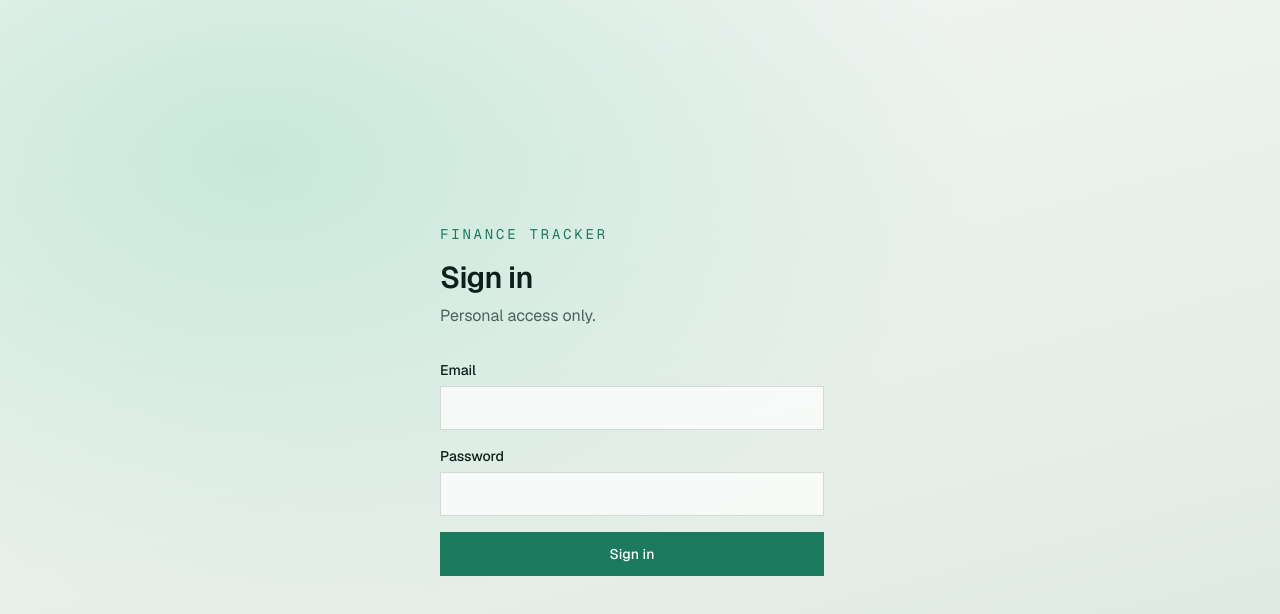
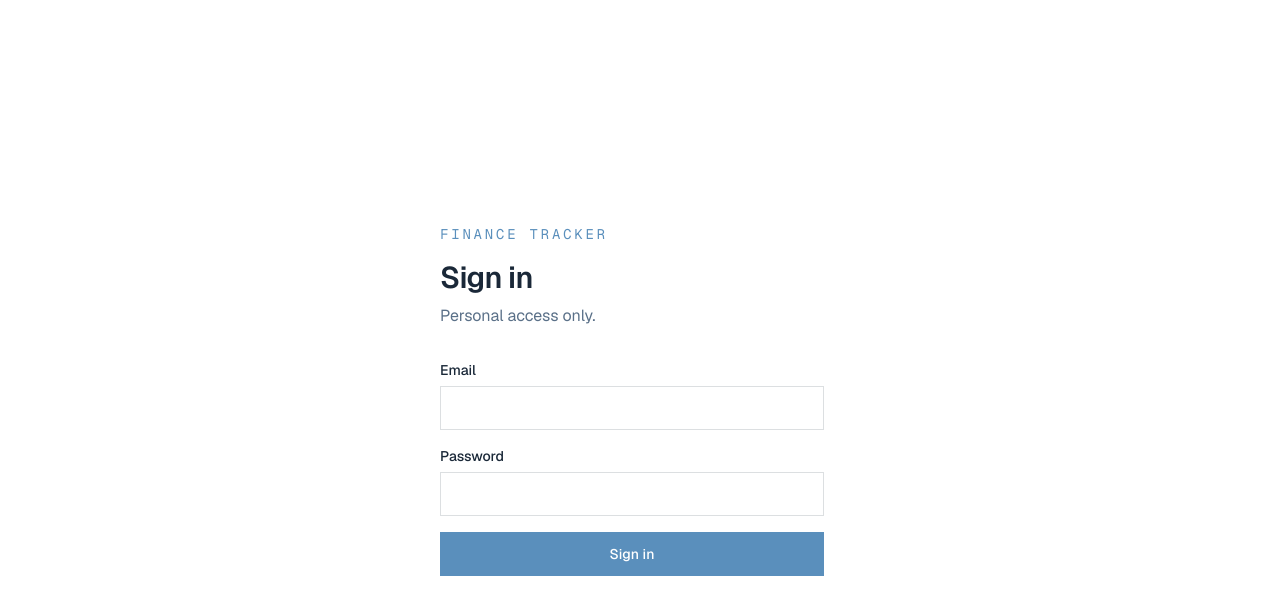
Before and after one commit to allyssapascual/finance-tracker, a Next.js app: page /login in a window 1280 px wide. Shown: the top 614 px of the page. Built offline with nearby package versions, Linux system fonts and the light colour scheme.

Commit message:
UI tidies

```diff
--- a/src/app/globals.css
+++ b/src/app/globals.css
@@ -1,12 +1,14 @@
 @import "tailwindcss";
 
 :root {
-  --background: #f3f6f4;
-  --foreground: #0f1f1a;
-  --muted: #4a635a;
-  --accent: #1a7a5c;
-  --accent-soft: #d8efe6;
-  --surface: rgba(255, 255, 255, 0.72);
+  --background: #ffffff;
+  --foreground: #1a2838;
+  --muted: #5a7088;
+  --accent: #5a8fbc;
+  --accent-hover: #4578a3;
+  --accent-soft: #e8f1f8;
+  --surface: #ffffff;
+  --panel: #f4f8fc;
 }
 
 @theme inline {
@@ -14,8 +16,10 @@
   --color-foreground: var(--foreground);
   --color-muted: var(--muted);
   --color-accent: var(--accent);
+  --color-accent-hover: var(--accent-hover);
   --color-accent-soft: var(--accent-soft);
   --color-surface: var(--surface);
+  --color-panel: var(--panel);
   --font-sans: var(--font-geist-sans);
   --font-mono: var(--font-geist-mono);
 }
@@ -25,39 +29,3 @@ body {
   color: var(--foreground);
   font-family: var(--font-geist-sans), ui-sans-serif, sans-serif;
 }
-
-@keyframes rise {
-  from {
-    opacity: 0;
-    transform: translateY(18px);
-  }
-  to {
-    opacity: 1;
-    transform: translateY(0);
-  }
-}
-
-@keyframes drift {
-  from {
-    transform: translate3d(0, 0, 0) scale(1);
-  }
-  to {
-    transform: translate3d(24px, -18px, 0) scale(1.06);
-  }
-}
-
-.animate-rise {
-  animation: rise 0.8s ease-out both;
-}
-
-.animate-rise-delayed {
-  animation: rise 0.8s ease-out 0.15s both;
-}
-
-.animate-rise-late {
-  animation: rise 0.8s ease-out 0.3s both;
-}
-
-.animate-drift {
-  animation: drift 14s ease-in-out infinite alternate;
-}
--- a/src/app/login/page.tsx
+++ b/src/app/login/page.tsx
@@ -2,11 +2,7 @@ import { LoginForm } from "@/components/login-form";
 
 export default function LoginPage() {
   return (
-    <div className="relative flex min-h-full flex-1 flex-col">
-      <div
-        aria-hidden
-        className="pointer-events-none absolute inset-0 bg-[radial-gradient(ellipse_at_20%_20%,#c8e8db_0%,transparent_50%),linear-gradient(165deg,#f3f6f4_0%,#e7efe9_55%,#dce8e1_100%)]"
-      />
+    <div className="relative flex min-h-full flex-1 flex-col bg-white">
       <main className="relative z-10 mx-auto flex w-full max-w-md flex-1 flex-col justify-center px-6 py-16">
         <p className="font-mono text-sm tracking-[0.2em] text-accent uppercase">
           Finance Tracker
--- a/src/components/fund-items.tsx
+++ b/src/components/fund-items.tsx
@@ -109,7 +109,7 @@ function FundForm({
         <button
           type="submit"
           disabled={pending}
-          className="h-10 flex-1 bg-accent text-sm font-medium text-white hover:bg-[#146349] disabled:opacity-60"
+          className="h-10 flex-1 bg-accent text-sm font-medium text-white hover:bg-accent-hover disabled:opacity-60"
         >
           {pending ? "Saving…" : initial ? "Save" : "Add"}
         </button>
@@ -166,7 +166,7 @@ export function FundItemsTable({
             setEditingId(null);
             setAdding(true);
           }}
-          className="h-9 bg-accent px-3 text-sm font-medium text-white hover:bg-[#146349]"
+          className="h-9 bg-accent px-3 text-sm font-medium text-white hover:bg-accent-hover"
         >
           Add {kind === "savings" ? "saving" : "investment"}
         </button>
--- a/src/components/login-form.tsx
+++ b/src/components/login-form.tsx
@@ -39,7 +39,7 @@ export function LoginForm() {
       <button
         type="submit"
         disabled={pending}
-        className="h-11 bg-accent text-sm font-medium text-white transition-colors hover:bg-[#146349] disabled:opacity-60"
+        className="h-11 bg-accent text-sm font-medium text-white transition-colors hover:bg-accent-hover disabled:opacity-60"
       >
         {pending ? "Signing in…" : "Sign in"}
       </button>
--- /dev/null
+++ b/src/components/month-nav.tsx
@@ -0,0 +1,68 @@
+"use client";
+
+import Link from "next/link";
+import { useRouter } from "next/navigation";
+import {
+  currentYearMonth,
+  monthLabel,
+  shiftYearMonth,
+} from "@/lib/finance/constants";
+
+type MonthNavProps = {
+  ym: string;
+};
+
+export function MonthNav({ ym }: MonthNavProps) {
+  const router = useRouter();
+  const prev = shiftYearMonth(ym, -1);
+  const next = shiftYearMonth(ym, 1);
+  const thisMonth = currentYearMonth();
+  const isCurrent = ym === thisMonth;
+
+  return (
+    <div className="mt-4 flex flex-wrap items-center gap-2">
+      <Link
+        href={`/months/${prev}`}
+        className="inline-flex h-10 w-10 items-center justify-center border border-foreground/15 bg-surface text-foreground hover:border-foreground/30"
+        aria-label={`Previous month, ${monthLabel(prev)}`}
+        title={monthLabel(prev)}
+      >
+        ←
+      </Link>
+
+      <label className="sr-only" htmlFor="month-picker">
+        Jump to month
+      </label>
+      <input
+        id="month-picker"
+        type="month"
+        value={ym}
+        onChange={(e) => {
+          const value = e.target.value;
+          if (/^\d{4}-\d{2}$/.test(value)) {
+            router.push(`/months/${value}`);
+          }
+        }}
+        className="h-10 border border-foreground/15 bg-surface px-3 text-sm text-foreground outline-none focus:border-accent"
+      />
+
+      <Link
+        href={`/months/${next}`}
+        className="inline-flex h-10 w-10 items-center justify-center border border-foreground/15 bg-surface text-foreground hover:border-foreground/30"
+        aria-label={`Next month, ${monthLabel(next)}`}
+        title={monthLabel(next)}
+      >
+        →
+      </Link>
+
+      {!isCurrent ? (
+        <Link
+          href={`/months/${thisMonth}`}
+          className="inline-flex h-10 items-center border border-foreground/15 bg-surface px-3 text-sm font-medium text-foreground hover:border-foreground/30"
+        >
+          This month
+        </Link>
+      ) : null}
+    </div>
+  );
+}
--- a/src/components/month-setup.tsx
+++ b/src/components/month-setup.tsx
@@ -113,7 +113,7 @@ export function MonthSetupForm({
         <button
           type="submit"
           disabled={pending}
-          className="h-11 flex-1 bg-accent text-sm font-medium text-white hover:bg-[#146349] disabled:opacity-60"
+          className="h-11 flex-1 bg-accent text-sm font-medium text-white hover:bg-accent-hover disabled:opacity-60"
         >
           {pending ? "Saving…" : "Save month setup"}
         </button>
@@ -156,7 +156,7 @@ export function MonthSetupPanel({
         className="absolute inset-0 bg-foreground/20"
         onClick={onClose}
       />
-      <aside className="relative z-10 flex h-full w-full max-w-md flex-col border-l border-foreground/10 bg-[#f7faf8] shadow-xl">
+      <aside className="relative z-10 flex h-full w-full max-w-md flex-col border-l border-foreground/10 bg-panel shadow-xl">
         <div className="flex items-center justify-between border-b border-foreground/10 px-5 py-4">
           <h2 className="text-lg font-semibold tracking-tight">Setup month</h2>
           <button
--- a/src/components/spending-form.tsx
+++ b/src/components/spending-form.tsx
@@ -132,7 +132,7 @@ export function SpendingForm({
         <button
           type="submit"
           disabled={pending}
-          className="h-11 flex-1 bg-accent text-sm font-medium text-white hover:bg-[#146349] disabled:opacity-60"
+          className="h-11 flex-1 bg-accent text-sm font-medium text-white hover:bg-accent-hover disabled:opacity-60"
         >
           {pending
             ? "Saving…"
@@ -179,7 +179,7 @@ export function SpendingPanel({
         className="absolute inset-0 bg-foreground/20"
         onClick={onClose}
       />
-      <aside className="relative z-10 flex h-full w-full max-w-md flex-col border-l border-foreground/10 bg-[#f7faf8] shadow-xl">
+      <aside className="relative z-10 flex h-full w-full max-w-md flex-col border-l border-foreground/10 bg-panel shadow-xl">
         <div className="flex items-center justify-between border-b border-foreground/10 px-5 py-4">
           <h2 className="text-lg font-semibold tracking-tight">
             {mode === "create" ? "Add spending" : "Edit spending"}
--- a/src/components/spending-table.tsx
+++ b/src/components/spending-table.tsx
@@ -55,7 +55,7 @@ export function SpendingTable({ transactions, defaultDate }: SpendingTableProps)
         <button
           type="button"
           onClick={openCreate}
-          className="h-10 bg-accent px-4 text-sm font-medium text-white hover:bg-[#146349]"
+          className="h-10 bg-accent px-4 text-sm font-medium text-white hover:bg-accent-hover"
         >
           Add spending
         </button>
@@ -68,7 +68,7 @@ export function SpendingTable({ transactions, defaultDate }: SpendingTableProps)
           <button
             type="button"
             onClick={openCreate}
-            className="mt-5 h-10 bg-accent px-4 text-sm font-medium text-white hover:bg-[#146349]"
+            className="mt-5 h-10 bg-accent px-4 text-sm font-medium text-white hover:bg-accent-hover"
           >
             Add spending
           </button>
```
Also changed, not shown: src/app/months/[ym]/page.tsx (+3 -18 lines).
